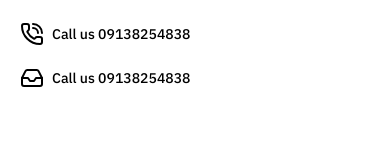
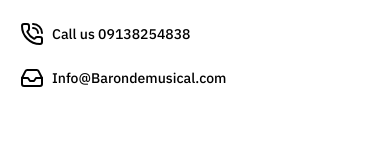
Before and after one commit to CflexdeveandcompanyMain/Baronde-frontend, a React (Vite) app: page / in a window 390 px wide. Both pictures are taken after a click on the icon 366 px from the left and 65 px from the top of the page. Shown: the part 338-496 px from the top of the page. Built offline with nearby package versions, Linux system fonts and the light colour scheme.

Commit message:
Working...

```diff
--- a/src/mainpage/navbar/mobiledrop.tsx
+++ b/src/mainpage/navbar/mobiledrop.tsx
@@ -187,7 +187,7 @@
           <path d="M5.45 5.11 2 12v6a2 2 0 0 0 2 2h16a2 2 0 0 0 2-2v-6l-3.45-6.89A2 2 0 0 0 16.76 4H7.24a2 2 0 0 0-1.79 1.11z" />
         </svg>
         <p className="font-all text-sm text-start font-medium">
-          Call us 09138254838
+          Info@Barondemusical.com
         </p>
       </div>
     </div>
```
